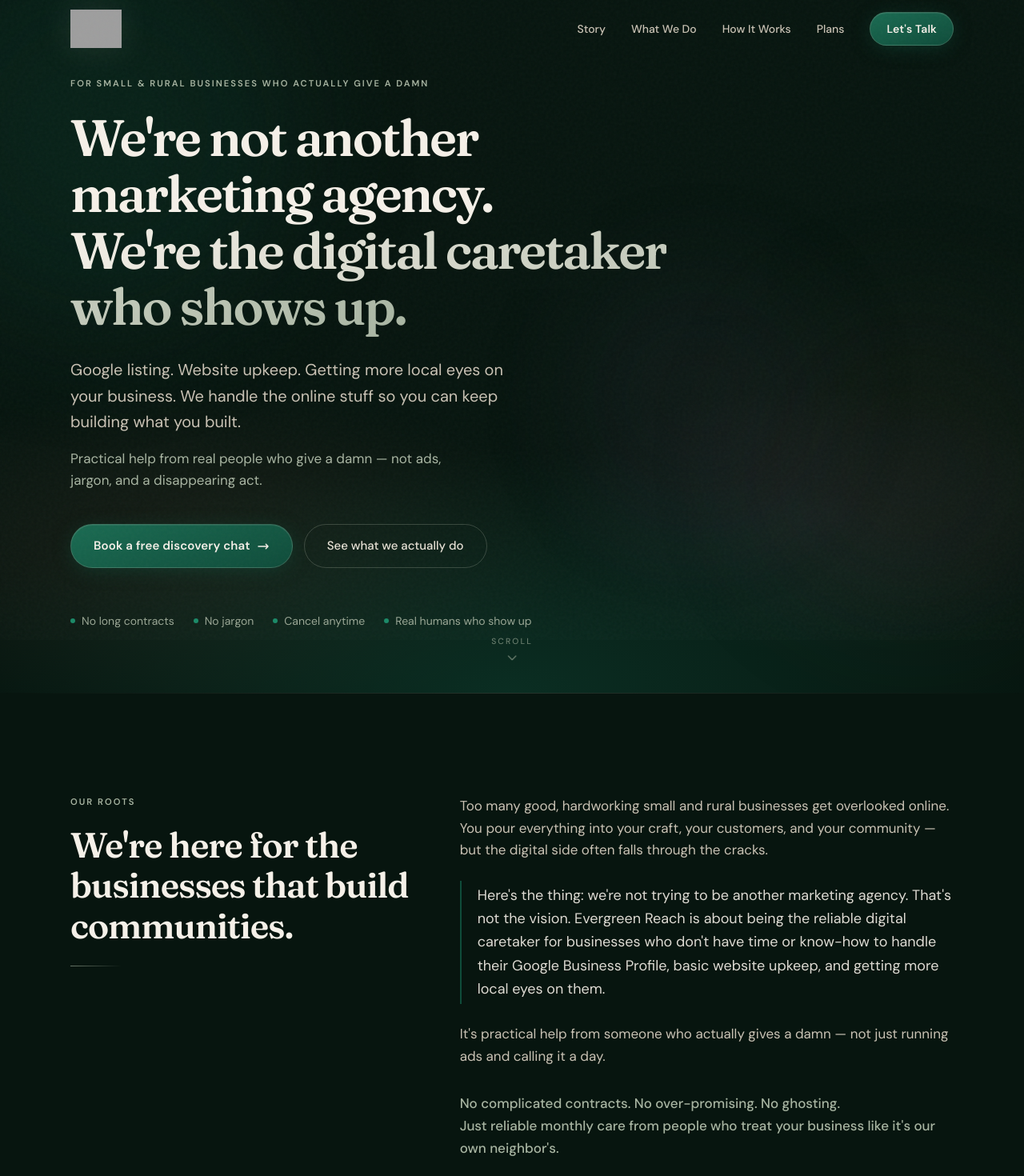
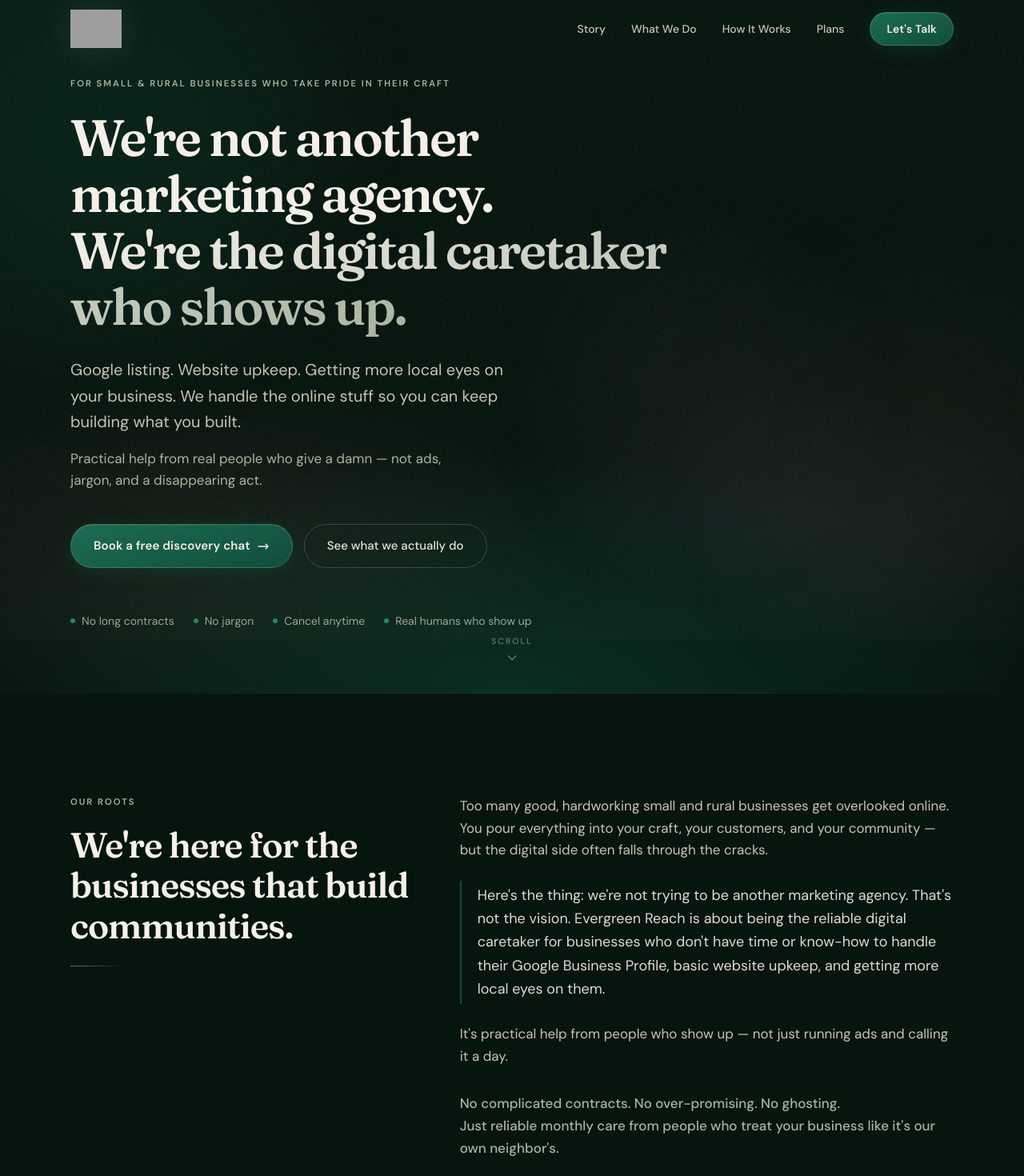
Before and after one commit to dpuzel/evergreen-reach-next, a Next.js app: page / in a window 1280 px wide. Shown: the top 1470 px of the page at 80% size. Built offline with nearby package versions, Linux system fonts and the light colour scheme; grey boxes are pictures that could not be loaded.

Commit message:
copy: use "damn" once in the hero, not three times on the page
Keep the punchy North Star line; reword eyebrow, story, and meta.

```diff
--- a/src/app/layout.tsx
+++ b/src/app/layout.tsx
@@ -22,7 +22,7 @@ export const metadata: Metadata = {
     template: "%s • Evergreen Reach",
   },
   description:
-    "We're not another marketing agency. Evergreen Reach is the reliable digital caretaker for small and rural businesses — Google Business Profile, website care, and local visibility. Practical help from people who give a damn.",
+    "We're not another marketing agency. Evergreen Reach is the reliable digital caretaker for small and rural businesses — Google Business Profile, website care, and local visibility. Practical help from people who show up.",
   applicationName: "Evergreen Reach",
   authors: [{ name: "Evergreen Reach", url: "https://www.evergreen-reach.com" }],
   creator: "Evergreen Reach",
--- a/src/components/Hero.tsx
+++ b/src/components/Hero.tsx
@@ -24,7 +24,7 @@ export function Hero() {
         <div className="max-w-3xl">
           <Reveal immediate>
             <p className="eyebrow mb-6">
-              For small &amp; rural businesses who actually give a damn
+              For small &amp; rural businesses who take pride in their craft
             </p>
           </Reveal>
 
--- a/src/components/Story.tsx
+++ b/src/components/Story.tsx
@@ -35,8 +35,8 @@ export function Story() {
               them.
             </p>
             <p>
-              It&apos;s practical help from someone who actually gives a damn —
-              not just running ads and calling it a day.
+              It&apos;s practical help from people who show up — not just running
+              ads and calling it a day.
             </p>
             <p className="pt-2 font-medium text-sage">
               No complicated contracts. No over-promising. No ghosting.
```
